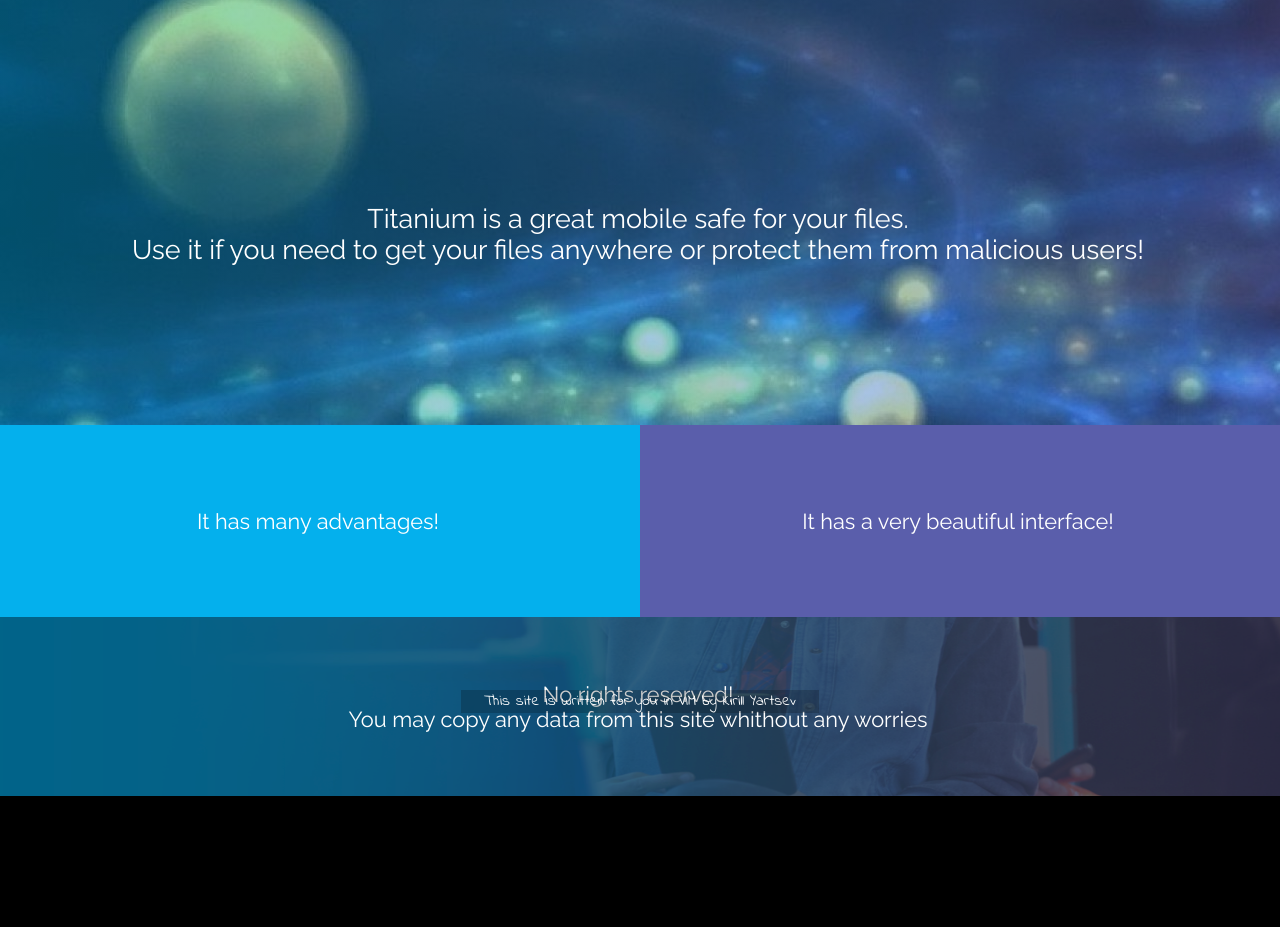
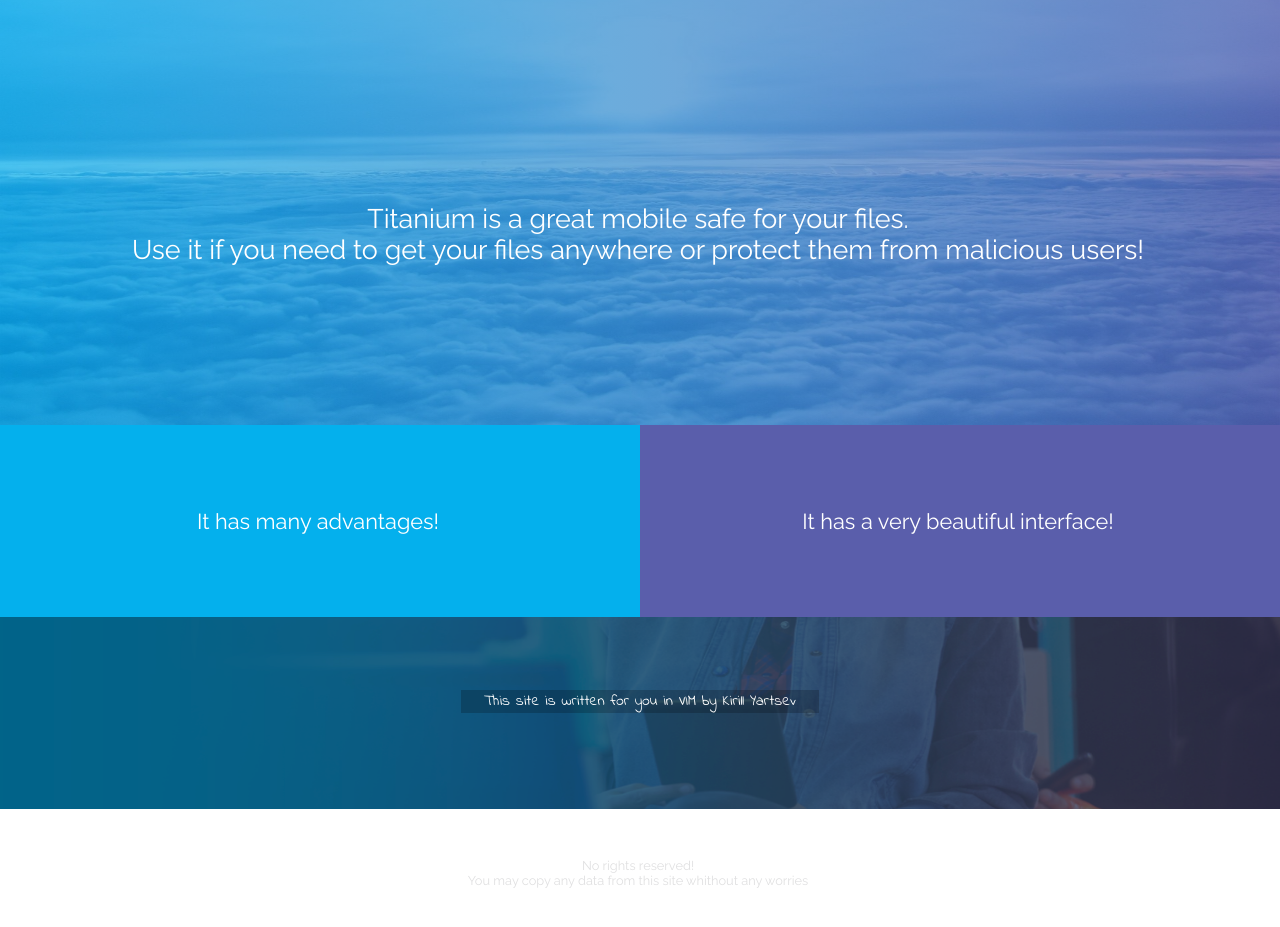
Before and after one commit to PeterPiggyDevelopment/TitaniumCloud, a plain HTML site: page resource/index.html in a window 1280 px wide. Shown: the part 87-1014 px from the top of the page. Before the commit the page ends 883 px from the top, so only its background shows below. Drawn offline with nearby package versions, Linux system fonts and the light colour scheme.

Commit message:
main page: some changes

```diff
--- a/resource/index.html
+++ b/resource/index.html
@@ -5,7 +5,6 @@
         <meta charset="UTF-8">
         <link rel="stylesheet" type="text/css" href="title_style.css"/>
         <link rel="stylesheet" type="text/css" href="http://fonts.googleapis.com/css?family=Raleway|Indie+Flower|Poiret+One">
-        <link rel="icon" href="favicon.ico"/>
     <head>
     <body>
         <div id='gradient_container'>
@@ -40,6 +39,12 @@
 
         <div id='fourth_slide'>
             <div class="main_text">
+            </div>
+            <div class='crutch'></div>
+        </div>
+
+        <div id='fifth_slide'>
+            <div class="last_text">
                 No rights reserved! <br>You may copy any data from this site whithout any worries<br>
             </div>
             <div class='crutch'></div>
--- a/resource/title_style.css
+++ b/resource/title_style.css
@@ -12,13 +12,14 @@ html, body, div, p, img {
 
 html, body {
     height: 100%;
-    background-color:black;
+    background-color:white;
 }
 
 #first_slide {
     height: 40vw;
     text-align:center;
-    background-image: url('wallp.jpg');
+    background-image: url('wallpaper2.jpg');
+    background-size: 100% 100%;
     width: 100%;
 }
 
@@ -38,7 +39,7 @@ html, body {
 }
 
 #gradient {
-    background: linear-gradient(to right, rgba(4, 176, 237, 0.45) , rgba(90, 94, 171, 0.45));
+    background: linear-gradient(to right, rgba(4, 176, 237, 0.7) , rgba(90, 94, 171, 0.7));
     z-index: 10;
 }
 
@@ -68,10 +69,18 @@ html, body {
 #fourth_slide {
     margin-top: 15vw;
     width: 100%;
-    height: 14vw;
+    height: 15vw;
     background-image: url('ban-img.png');
     background-repeat: no-repeat;
     background-size: 100% 100%;
+    text-align: center;
+}
+
+#fifth_slide {
+    width: 100%;
+    height: 10vw;
+    background-color:white;
+    color: #e0e0e1;
     text-align: center;
 }
 
@@ -114,6 +123,16 @@ html, body {
     vertical-align: middle;
 }
 
+.last_text {
+    font-size: 1.0vw;
+    text-align: center;
+    font-family: 'Raleway', serif;
+    color: #e0e0e1;
+    display: -moz-inline-box;
+    display: inline-block;
+    vertical-align: middle;
+}
+
 .sign {
     background: rgba(00, 00, 00, 0.2);
     color: white;
```
Also changed, not shown: resource/files_board.html (renamed from resource/game.html), resource/wallpaper1.jpg (added), resource/wallpaper2.jpg (added), 3 other files.
